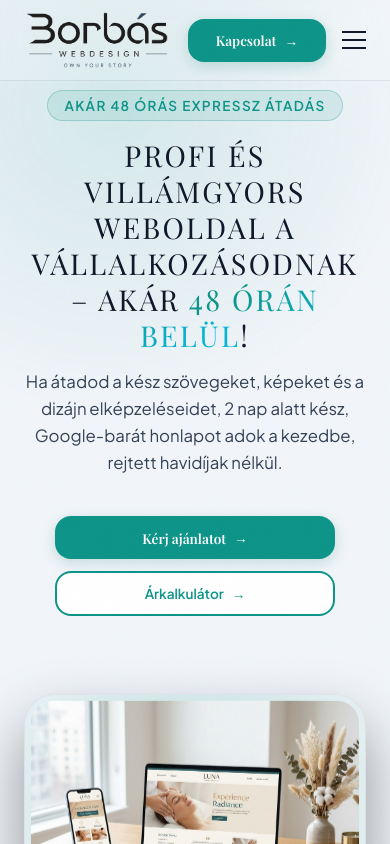
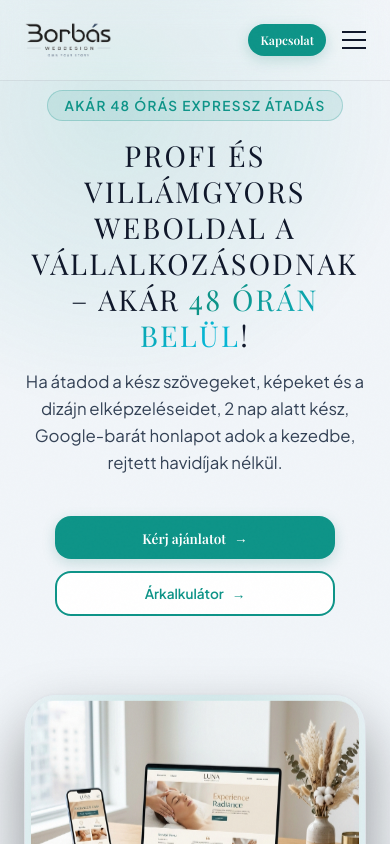
Before and after one commit to denyuel/borbaswebdesign, a React (Vite) app: page / in a window 390 px wide. Shown: the top 844 px of the page. Built offline with nearby package versions, Linux system fonts and the light colour scheme; a web font is replaced by a local one.

Commit message:
fix: scale down header logo height on tablet and mobile viewports, and shrink contact button size on mobile to prevent collision and overlap

```diff
--- a/src/index.css
+++ b/src/index.css
@@ -1904,6 +1904,10 @@ select.form-input {
         padding: 32px 0;
     }
 
+    .logo-img {
+        height: 44px;
+    }
+
     .footer-top-wrap {
         flex-direction: column !important;
         align-items: center !important;
@@ -2066,6 +2070,19 @@ select.form-input {
         font-size: 1.5rem;
     }
 
+    .logo-img {
+        height: 36px;
+    }
+
+    .header .btn-primary.trigger-contact {
+        padding: 8px 12px !important;
+        font-size: 0.75rem !important;
+    }
+
+    .header .btn-primary.trigger-contact .arrow {
+        display: none !important;
+    }
+
     .portfolio-grid {
         grid-template-columns: 1fr;
         gap: 24px;
```
Also changed, not shown: 4 other files (tests, documents, lock files or other folders).
